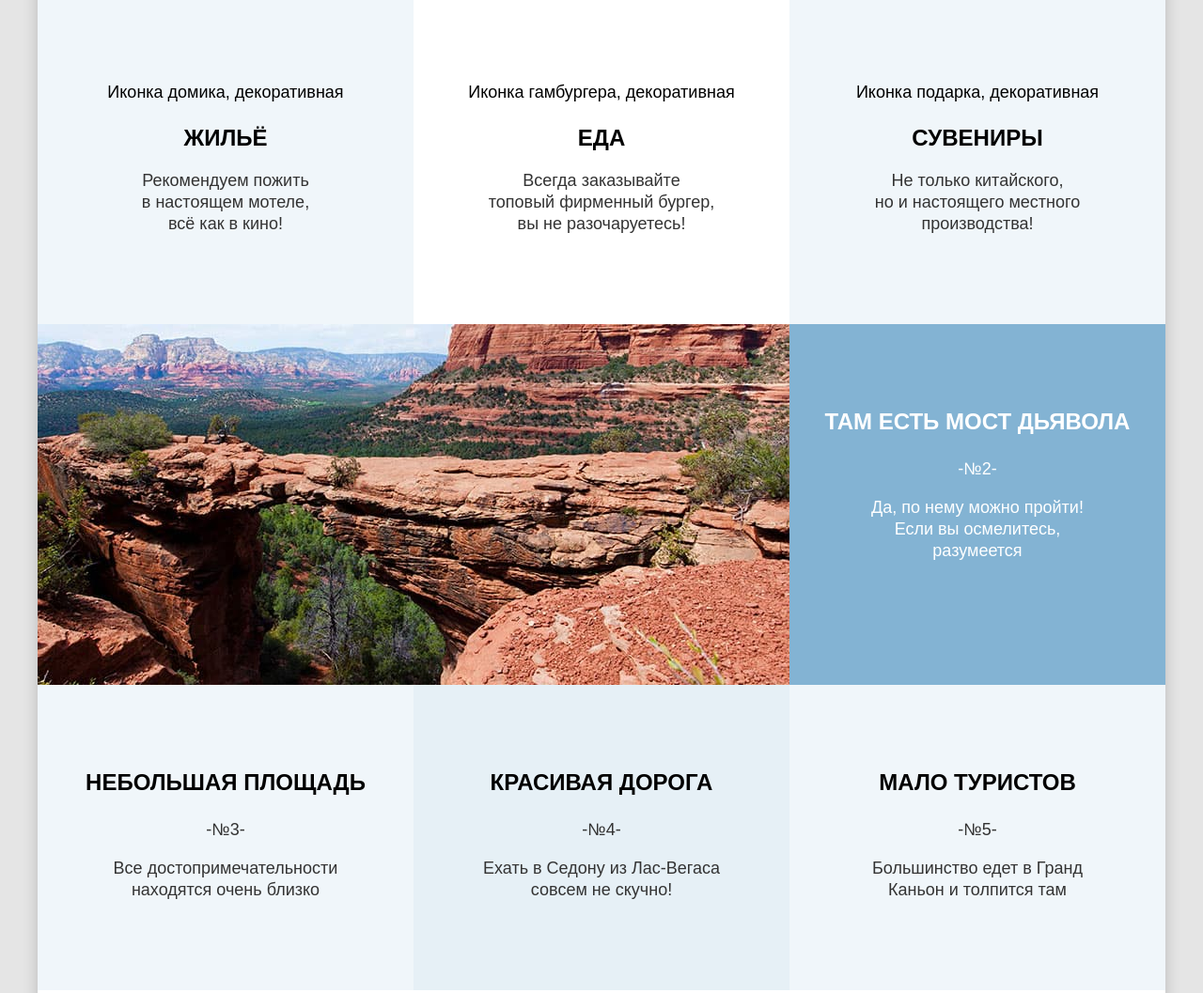
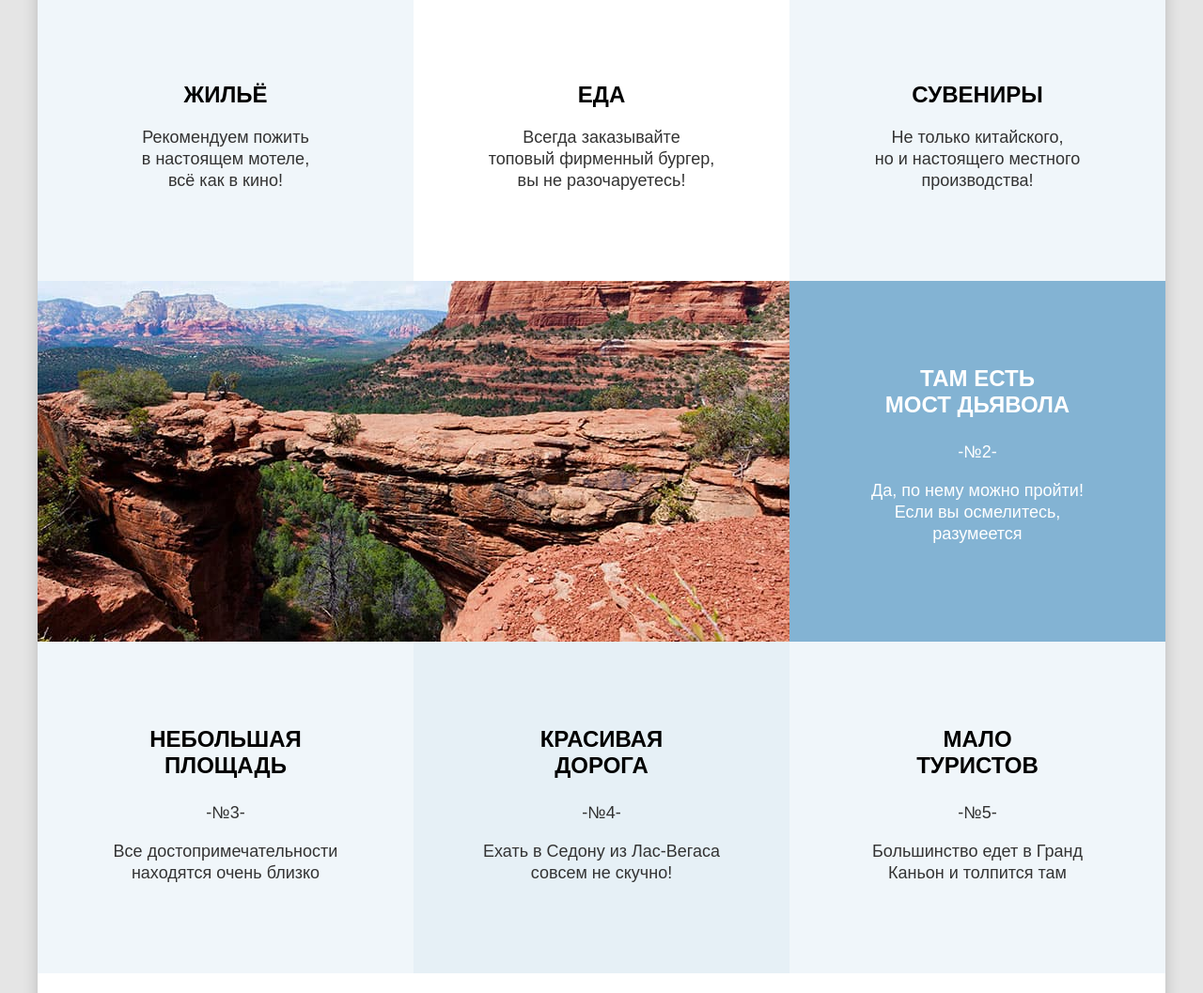
Before and after one commit to tenelli/1653551-sedona-32, a plain HTML site: page index.html in a window 1280 px wide. Shown: the part 1214-2271 px from the top of the page at 94% size. Drawn offline with Linux system fonts and the light colour scheme; a web font is replaced by a local one.

Commit message:
Вносит правки

```diff
--- a/css/styles.css
+++ b/css/styles.css
@@ -231,46 +231,6 @@ body {
   grid-template-columns: 400px 400px 400px;
 }
 
-.big-1 {
-  grid-column: 1/4;
-  grid-row: 1/2;
-}
-
-.little-1 {
-  grid-column: 1/2;
-  grid-row: 2/3;
-}
-
-.little-2 {
-  grid-column: 2/3;
-  grid-row: 2/3;
-}
-
-.little-3 {
-  grid-column: 3/4;
-  grid-row: 2/3;
-}
-
-.big-2 {
-  grid-column: 1/4;
-  grid-row: 3/4;
-}
-
-.little-4 {
-  grid-column: 1/2;
-  grid-row: 4/5;
-}
-
-.little-5 {
-  grid-column: 2/3;
-  grid-row: 4/5;
-}
-
-.little-6 {
-  grid-column: 3/4;
-  grid-row: 4/5;
-}
-
 .advantages-item {
   text-align: center;
   width: 400px;
@@ -291,12 +251,7 @@ body {
   margin-bottom: 26px;
 }
 
-/*временная мера для выставления отступов по макету*/
-.alt {
-  margin: 0;
-  margin-bottom: 23px;
-}
-
+/*у карточек с иконками отличаются отступы*/
 .advantages-title-alt {
   font-weight: 700;
   font-size: 24px;
@@ -315,6 +270,7 @@ body {
 }
 
 .advantages-item-blue {
+  grid-column: span 3; /*сработало самое простое решение*/
   width: 100%;
   display: flex;
   background-color: #83B3D3;
--- a/index.html
+++ b/index.html
@@ -58,7 +58,7 @@
         <p class="reasons">Рассмотрим 5 причин, по которым Седона круче, чем гранд каньон!</p>
         <div class="advantages">
           <ul class="advantages-list clear-list">
-            <li class="advantages-item-blue big-1">
+            <li class="advantages-item-blue">
               <div class="advantages-item">
                 <h3 class="advantages-title advantages-white">Настоящий городок</h3>
                 <span class="advantages-number advantages-white">-№1-</span>
@@ -67,41 +67,41 @@
               </div>
               <img src="img/sedona_photo.jpg" alt="Пейзаж Седоны">
             </li>
-            <li class="advantages-item advantages-item-light little-1">
-              <p class="alt">Иконка домика, декоративная</p>
+            <li class="advantages-item advantages-item-light">
+              <!--Иконка домика, декоративная-->
               <h3 class="advantages-title-alt">Жильё</h3>
               <p class="advantages-description dark-text">Рекомендуем пожить<br>в настоящем мотеле,<br>всё как в кино!</p>
             </li>
-            <li class="advantages-item little-2">
-              <p class="alt">Иконка гамбургера, декоративная</p>
+            <li class="advantages-item">
+              <!--Иконка гамбургера, декоративная-->
               <h3 class="advantages-title-alt">Еда</h3>
               <p class="advantages-description dark-text">Всегда заказывайте<br>топовый фирменный бургер,<br>вы не разочаруетесь!</p>
             </li>
-            <li class="advantages-item advantages-item-light little-3">
-              <p class="alt">Иконка подарка, декоративная</p>
+            <li class="advantages-item advantages-item-light">
+              <!--Иконка подарка, декоративная-->
               <h3 class="advantages-title-alt">Сувениры</h3>
               <p class="advantages-description dark-text">Не только китайского,<br>но и настоящего местного<br>производства!</p>
             </li>
-            <li class="advantages-item-blue big-2">
+            <li class="advantages-item-blue">
               <img src="img/bridge_devil.jpg" alt="мост дьявола">
               <div class="advantages-item">
-                <h3 class="advantages-title advantages-white">Там есть мост дьявола</h3>
+                <h3 class="advantages-title advantages-white">Там есть<br> мост дьявола</h3>
                 <span class="advantages-number advantages-white">-№2-</span>
                 <p class="advantages-description advantages-white">Да, по нему можно пройти!<br>Если вы осмелитесь,<br>разумеется</p>
               </div>
             </li>
-            <li class="advantages-item advantages-item-light little-4">
-              <h3 class="advantages-title">Небольшая площадь</h3>
+            <li class="advantages-item advantages-item-light">
+              <h3 class="advantages-title">Небольшая<br> площадь</h3>
               <span class="advantages-number dark-text">-№3-</span>
               <p class="advantages-description dark-text">Все достопримечательности<br>находятся очень близко</p>
             </li>
-            <li class="advantages-item advantages-item-another little-5">
-              <h3 class="advantages-title">Красивая дорога</h3>
+            <li class="advantages-item advantages-item-another">
+              <h3 class="advantages-title">Красивая<br> дорога</h3>
               <span class="advantages-number dark-text">-№4-</span>
               <p class="advantages-description dark-text">Ехать в Седону из Лас-Вегаса<br>совсем не скучно!</p>
             </li>
-            <li class="advantages-item advantages-item-light little-6">
-              <h3 class="advantages-title">Мало туристов</h3>
+            <li class="advantages-item advantages-item-light">
+              <h3 class="advantages-title">Мало<br> туристов</h3>
               <span class="advantages-number dark-text">-№5-</span>
               <p class="advantages-description dark-text">Большинство едет в Гранд<br>Каньон и толпится там</p>
             </li>
```
